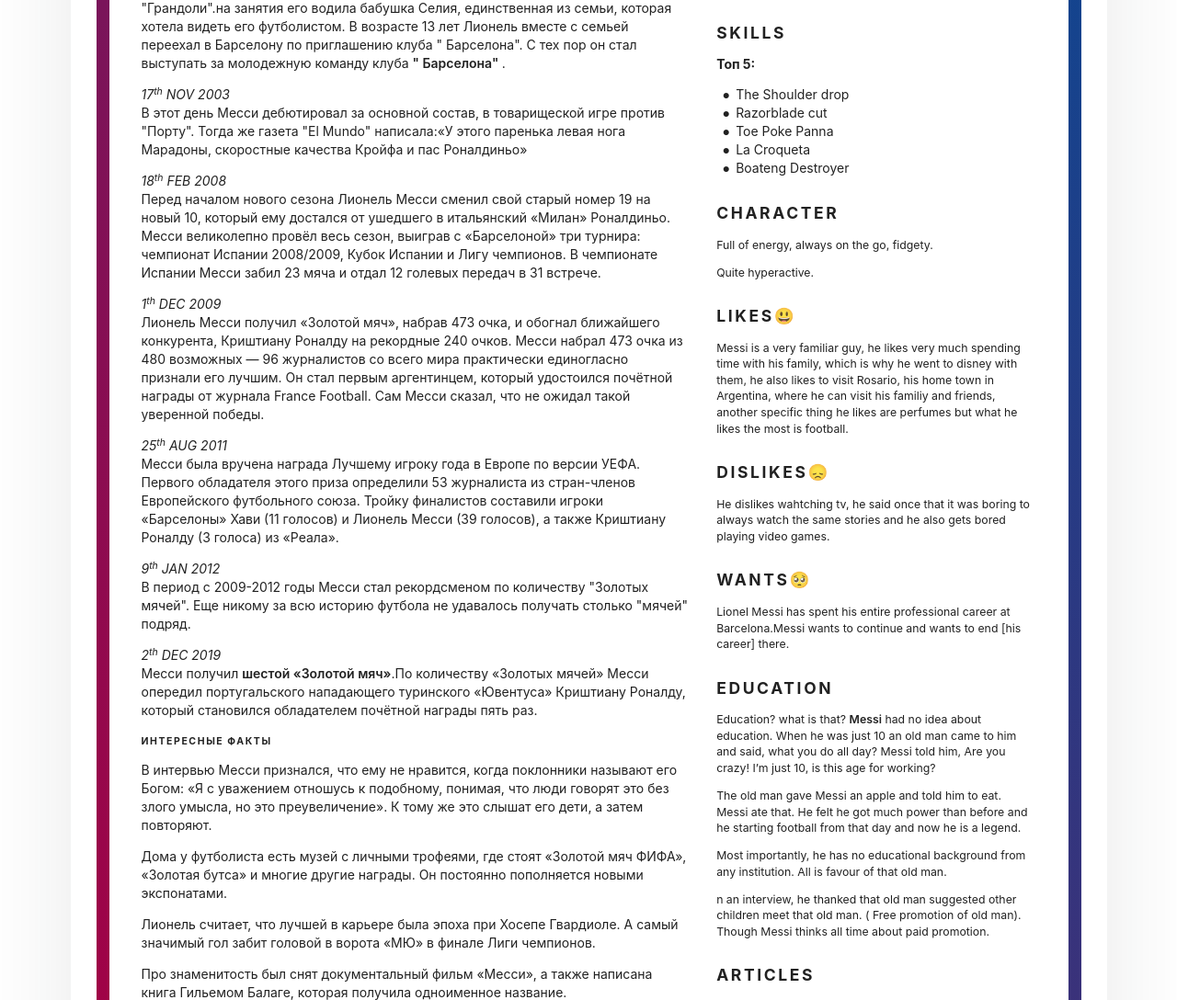
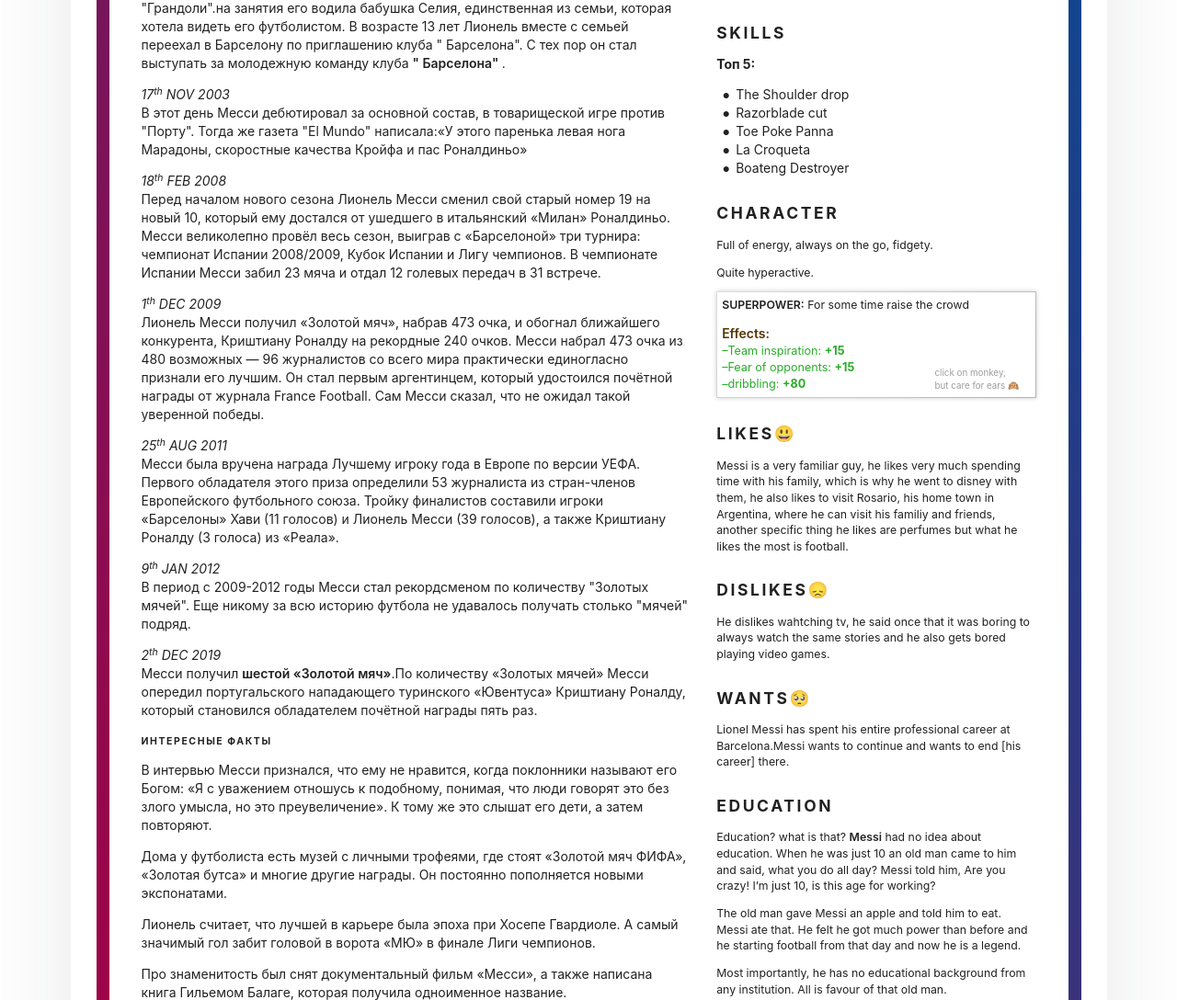
Before and after one commit to SerGobec/homepage, a plain HTML site: page index.html in a window 1280 px wide. Shown: the part 694-1782 px from the top of the page at 92% size. Drawn offline with Linux system fonts and the light colour scheme.

Commit message:
Add sound effect

```diff
--- a/AdditStyle.css
+++ b/AdditStyle.css
@@ -36,3 +36,48 @@
 .articlesLink:hover{
     color:#9b111e;
 }
+
+
+/* Character / Superpower  */
+
+.superpower{
+  padding: 5px;
+  border:1px solid;
+  /*border-image: linear-gradient(-45deg, #A50044,#004D98);*/
+  border-image: linear-gradient(-45deg, #b4b2b3,#dfdfdf);
+  box-shadow: 0 0 5px rgba(0,0,0,0.2);
+  border-image-slice: 1;
+  position: relative;
+}
+
+.effect{
+  margin: 0px;
+  font-size: 0.9em;
+
+}
+
+.green{
+ color: rgb(41, 172, 41);
+}
+
+.EffectsOfSuperp{
+margin: 0px;
+font-size: 1em;
+color: rgb(83, 54, 0);
+}
+
+.prompt{
+  position: absolute;
+  right: 5%;
+  bottom: 5%;
+  font-size: 0.7em;
+  color: rgb(158, 157, 157);
+}
+
+.promptPar{
+  margin: 0px;
+}
+
+.play_sound_monkey{
+  cursor: pointer;
+}
--- a/index.html
+++ b/index.html
@@ -135,6 +135,18 @@
                   <h3>Character</h3>
                   <p class="tags small">Full of energy, always on the go, fidgety.</p>
                   <p class="tags small">Quite hyperactive.</p>
+                  <div class="superpower">
+                    <p class="tags small"><strong>SUPERPOWER:</strong> For some time raise the crowd </p>
+                    <p class="EffectsOfSuperp"><strong>Effects:</strong></p>
+                    <p class="effect green">&ndash;Team inspiration: <b>+15</b></p>
+                    <p class="effect green">&ndash;Fear of opponents: <b>+15</b></p>
+                    <p class="effect green">&ndash;dribbling: <b>+80</b></p>
+                    <div class="prompt">
+                      <p class="promptPar">click on monkey,</p>
+                      <p class="promptPar">but care for ears <span class="play_sound_monkey">&#x1f649;</span></p>
+                    </div>
+
+                  </div>
                 </section>
                 <!-- Likes -->
                 <section>
@@ -174,9 +186,10 @@
         </div>
       </article>
     </main>
+    <audio src="assets/sounds/messi.mp3" id="audio"></audio>
+    <!-- This empty script need for some browser, for fix problem with transition-->
+    <script src="monkey.js"> </script>
+    <!-- -->
 
-    <!-- This empty script need for some browser, for fix problem with transition-->
-    <script> </script>
-    <!-- -->
   </body>
 </html>
--- /dev/null
+++ b/monkey.js
@@ -0,0 +1,6 @@
+const soundBtn = document.querySelector('.play_sound_monkey');
+let audioMessi = document.querySelector('#audio');
+
+soundBtn.addEventListener('click',()=>{
+    audioMessi.play();
+})
```
Also changed, not shown: 1 other file.
